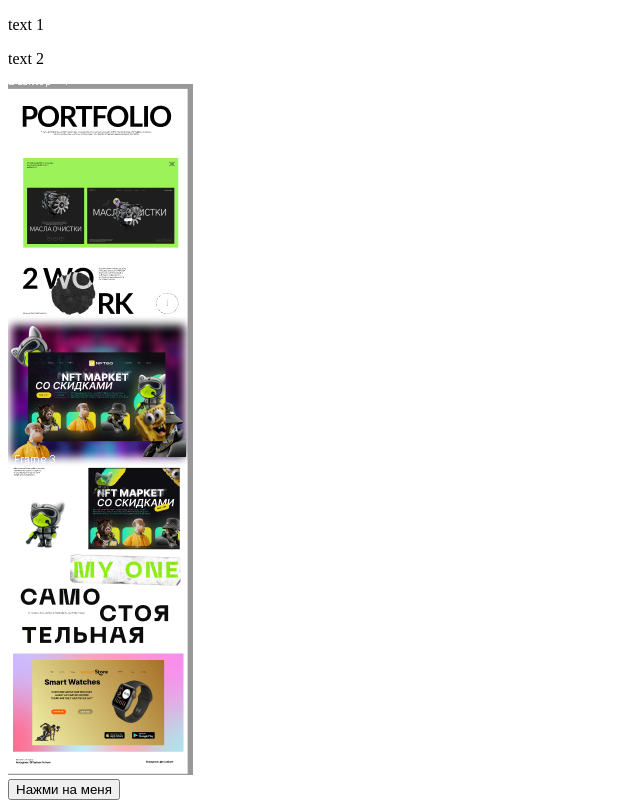
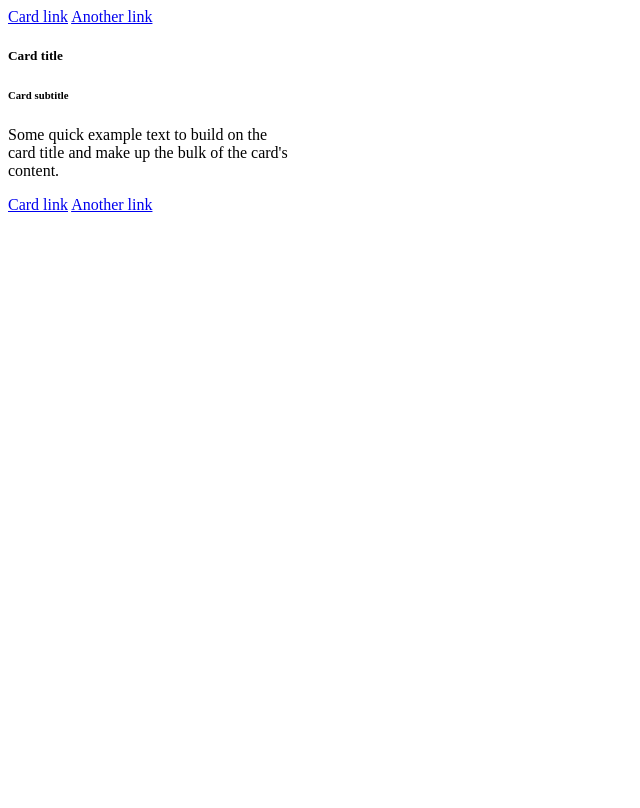
Before and after one commit to Oreshkin1111/JsLessons, a plain HTML site: page js6/lesson6.html in a window 1280 px wide. Shown: the whole page, without its empty margins (0-640 px from the left). Drawn offline with Linux system fonts and the light colour scheme.

Commit message:
added home Work Lesson6

```diff
--- a/js6/lesson6.html
+++ b/js6/lesson6.html
@@ -1,22 +1,33 @@
 <!DOCTYPE html>
 <html lang="en">
+
 <head>
     <meta charset="UTF-8">
     <meta http-equiv="X-UA-Compatible" content="IE=edge">
     <meta name="viewport" content="width=device-width, initial-scale=1.0">
     <title>Document</title>
 </head>
+
 <body>
-    <div id="block">
-        <p class="www">text 1</p>
-        <p class="www">text 2</p>
+    <a href="#" class="card-link">Card link</a>
+    <a href="#" class="card-link">Another link</a>
+
+    <div class="card" style="width: 18rem;">
+        <div class="card-body">
+            <h5 class="card-title" data-number="100">Card title</h5>
+            <h6 class="card-subtitle mb-2 text-muted">Card subtitle</h6>
+            <p class="card-text" data-number="50">
+                Some quick example text to build on the card title and make up the bulk of the card's
+                content.
+            </p>
+            <a href="#" id="super_link" class="card-link">Card link</a>
+            <a href="#" class="card-link" data-number="50">Another link</a>
+        </div>
     </div>
-    <a href="#" class="link"></a>
-    <img class="photo" src="#" alt="">
-    <div class="content">
 
-    </div>
+
     <script src="./seminar6.js"></script>
     <script src="./homeWorkLesson6.js"></script>
 </body>
+
 </html>
--- a/js6/seminar6.js
+++ b/js6/seminar6.js
@@ -1,24 +1,24 @@
-const elem = document.getElementById("block");
-console.log(elem);
-const paragraph1 = document.querySelector("p.www");
-console.log(paragraph1);
-const elemHref = document.querySelector(".link");
-console.log(elemHref);
-elemHref.setAttribute('href', 'https://developer.mozilla.org/ru/ ');
-console.log(elemHref);
-const elemPhoto = document.querySelector(".photo");
-elemPhoto.setAttribute('src', './portflio.PNG');
-console.log(elemPhoto);
-let p = document.createElement('p');
-p.textContent = 'Новый текстовый элемент';
-const elemCont = document.querySelector('.content');
-elemCont.appendChild(p);
- elemCont.removeChild(p);
+// const elem = document.getElementById("block");
+// console.log(elem);
+// const paragraph1 = document.querySelector("p.www");
+// console.log(paragraph1);
+// const elemHref = document.querySelector(".link");
+// console.log(elemHref);
+// elemHref.setAttribute('href', 'https://developer.mozilla.org/ru/ ');
+// console.log(elemHref);
+// const elemPhoto = document.querySelector(".photo");
+// elemPhoto.setAttribute('src', './portflio.PNG');
+// console.log(elemPhoto);
+// let p = document.createElement('p');
+// p.textContent = 'Новый текстовый элемент';
+// const elemCont = document.querySelector('.content');
+// elemCont.appendChild(p);
+//  elemCont.removeChild(p);
 
-let btn = document.createElement('button');
-btn.textContent = 'Нажми на меня';
-elemCont.appendChild(btn);
-let count = 0;
-btn.onclick = function () {
-  console.log(++count);
-}
+// let btn = document.createElement('button');
+// btn.textContent = 'Нажми на меня';
+// elemCont.appendChild(btn);
+// let count = 0;
+// btn.onclick = function () {
+//   console.log(++count);
+// }
```
Also changed, not shown: js6/homeWorkLesson6.js (+55 -0 lines).
